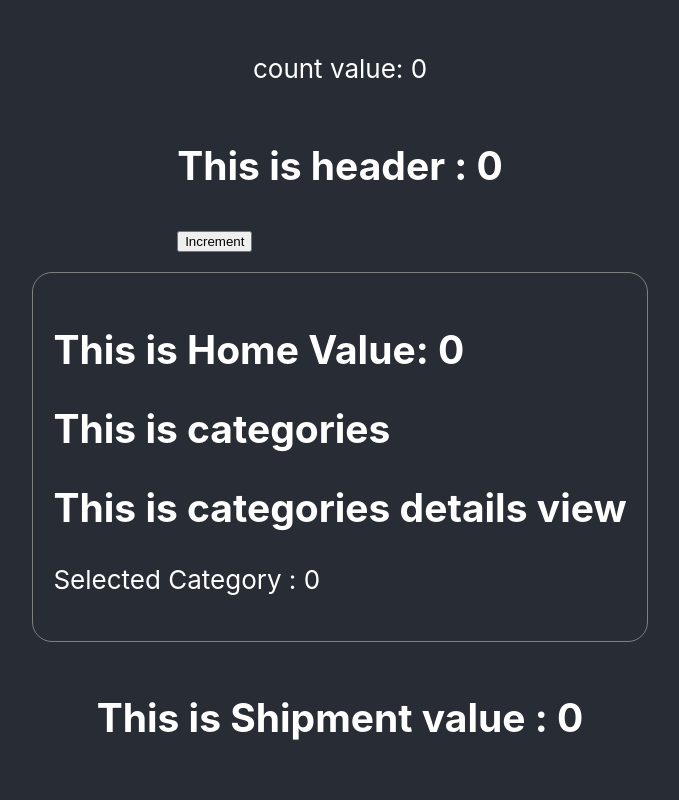
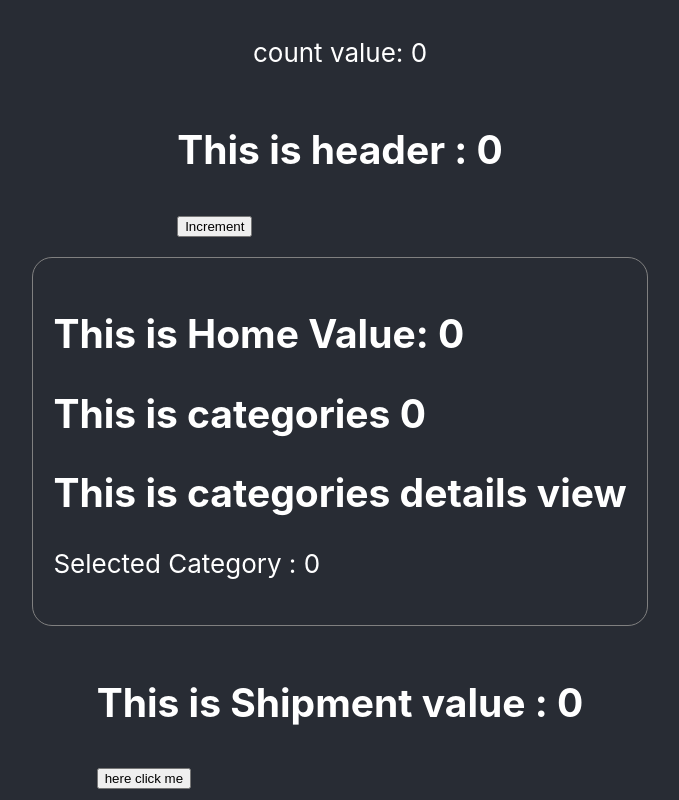
Before and after one commit to tanver68/state-management, a React (Create React App) app: page / in a window 1280 px wide. Shown: the whole page, without its empty margins (300-979 px from the left). Built offline with nearby package versions, Linux system fonts and the light colour scheme.

Commit message:
Update context API from any child Component

```diff
--- a/src/App.js
+++ b/src/App.js
@@ -5,17 +5,17 @@ import Home from './Component/Home/Home';
 import Shipment from './Component/Shipment/Shipment';
 import { createContext, useState } from 'react';
 
-export const CategoriesContext = createContext(); //akta context create korlam tarpor pura areatak context provider(CategoriesContext.Provider) ar vitore rekhe dece and tar akta value dece (laptop)
+export const CategoriesContext = createContext(); //akta context create korlam tarpor pura areatak context provider(CategoriesContext.Provider) ar vitore rekhe dece and tar akta value dece (laptop) provider er value akadhik set kora jay array akareo set kora jay
 
 function App() {
-  const [count,setCount] = useState(0)
+  const [category,setCategory] = useState(0)
   return (
-    <CategoriesContext.Provider value={count}>
+    <CategoriesContext.Provider value={[category,setCategory]}>
       <header className="App-header">
-        <p>count value: {count}</p>
-        <Header count={count} setCount={setCount}></Header>
-        <Home count = {count}></Home>
-        <Shipment ccc={count}></Shipment>
+        <p>count value: {category}</p>
+        <Header  ></Header>
+        <Home ></Home>
+        <Shipment></Shipment>
         {/* app.js a lokho kora jay shipmant e ccc name e akta variable declear kora same variable shipmant.js s props recive korbe */}
       </header>
     </CategoriesContext.Provider>
--- a/src/Component/Categories/Categories.js
+++ b/src/Component/Categories/Categories.js
@@ -1,11 +1,12 @@
-import React from 'react';
+import React, { useContext } from 'react';
+import { CategoriesContext } from '../../App';
 import CategoriesDetails from '../CategoriesDetails/CategoriesDetails';
 
 const Categories = (props) => {
-    const {count} = props;
+    const category = useContext(CategoriesContext)
     return (
         <div>
-            <h2>This is categories</h2>
+            <h2>This is categories {category}</h2>
             <CategoriesDetails></CategoriesDetails>
         </div>
     );
--- a/src/Component/Header/Header.js
+++ b/src/Component/Header/Header.js
@@ -1,11 +1,12 @@
-import React, { useState } from 'react';
+import { useContext } from "react";
+import {CategoriesContext} from "../../App";
 
-const Header = (props) => {
-      const {count,setCount}=props;
+const Header = () => {
+      const [category,setCategory] = useContext(CategoriesContext);
     return (
         <div>
-            <h2>This is header : {count}</h2>
-            <button onClick={()=>setCount(count+1)}>Increment</button>
+            <h2>This is header : {category}</h2>
+            <button onClick={()=>setCategory(category+1)}>Increment</button>
         </div>
     );
 };
--- a/src/Component/Shipment/Shipment.js
+++ b/src/Component/Shipment/Shipment.js
@@ -1,11 +1,12 @@
-import React, { useContext } from 'react';
-import { CategoriesContext } from '../../App';
+import { useContext } from "react";
+import { CategoriesContext } from "../../App";
 
 const Shipment = () => {
-    const category = useContext(CategoriesContext)
+    const[category,setCategory] = useContext(CategoriesContext)
     return (
         <div>
             <h2>This is Shipment value : {category}</h2>
+            <button onClick={()=> setCategory(category+1)}>here click me</button>
         </div>
     );
 };
```
Also changed, not shown: 1 other file (tests, documents, lock files or other folders).
